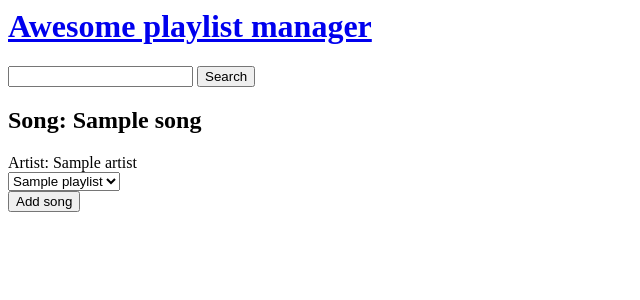
After one commit to Markinhos/playlist, a Flask app: template app/templates/songs/get.html in a window 1280 px wide. The commit adds this page. Shown: the top 300 px of the page, without its empty margins (0-640 px from the left). Run offline with Flask 2, Linux system fonts and the light colour scheme; the template is opened without the code that fills it: most values are stand-ins (such as "Sample title", 1, 10 or a date in 2020); parts of the project's set-up code (start-up, migrations or seed data) failed here and were passed over.

Commit message:
add tracks

```diff
--- a/app/app.py
+++ b/app/app.py
@@ -1,7 +1,6 @@
 from flask import Flask, send_from_directory, jsonify
 from flask import render_template, request, redirect, url_for
 
-from controllers import users as user_controller
 from controllers import playlists as playlist_controller
 from controllers import search as search_controller
 
@@ -33,7 +32,9 @@ def playlist(id):
         playlist_controller.insert(name)
         return redirect(url_for('playlists'))
     elif request.method == 'GET':
-        return render_template('playlists/get.html', playlist=playlist_controller.find_one(id))
+        playlist = playlist_controller.find_one(id)
+        print "PLAYLIST {}".format(playlist)
+        return render_template('playlists/get.html', playlist=playlist)
 
 
 @app.route("/delete_playlist/<id>", methods=['POST'])
@@ -52,14 +53,39 @@ def edit_playlist(id):
         playlist_controller.edit(id, name)
         return redirect(url_for('playlist', id=id))
 
+@app.route("/add_song", methods=['POST'])
+def add_song():
+    playlist_id = request.form.get('playlist')
+    song_name = request.form.get('song_name')
+    song_id = request.form.get('song_id')
+    playlist_controller.add_song(playlist_id, {
+        'song_id': song_id,
+        'song_name': song_name
+    })
+    return redirect(url_for('playlist', id=playlist_id))
+
+
+@app.route("/delete_song/<playlist_id>", methods=['POST'])
+def delete_song(playlist_id):
+    song_id = request.form.get('song_id')
+    playlist_controller.delete_song(playlist_id, song_id)
+    return redirect(url_for('playlist', id=playlist_id))
+
 
 @app.route("/search")
 def search():
     query = request.args.get('q')
-    print "QUERY {}".format(query)
-    result = json_util.loads(search_controller.search(query))
-    return render_template('search.html', artists=result['artists']['items'])
+    # print "Result {}".format(search_controller.search(query))
+    result = search_controller.search(query)
+    return render_template('search.html', playlists=playlists, artists=result['artists']['items'], albums=result['albums']['items'], songs=result['tracks']['items'])
     # return jsonify(result)
+
+
+@app.route("/songs/<spotify_id>")
+def get_song(spotify_id):
+    song = search_controller.get(spotify_id)
+    playlists = playlist_controller.list()
+    return render_template('songs/get.html', song=song, playlists=playlists)
 
 
 @app.route("/api/v1/playlists/", methods=['GET', 'POST'])
--- a/app/controllers/search.py
+++ b/app/controllers/search.py
@@ -1,7 +1,20 @@
 import urllib
+import json
 
-SPOTIFY_API_ENDPOINT='https://api.spotify.com/v1/search/'
+SPOTIFY_API_ENDPOINT='https://api.spotify.com/v1/'
+SEARCH_ENDPOINT=SPOTIFY_API_ENDPOINT+'search/'
+TRACKS_ENDPOINT=SPOTIFY_API_ENDPOINT+'tracks/'
 
 def search(query):
-    r = urllib.urlopen("{}?{}".format(SPOTIFY_API_ENDPOINT, urllib.urlencode({'q': query, 'type': 'artist'})))
-    return r.read()
+    results = {}
+    tracks = urllib.urlopen("{}?{}".format(SEARCH_ENDPOINT, urllib.urlencode({'q': query, 'type': 'track'}))).read()
+    results.update(json.loads(tracks))
+    albums = urllib.urlopen("{}?{}".format(SEARCH_ENDPOINT, urllib.urlencode({'q': query, 'type': 'album'}))).read()
+    results.update(json.loads(albums))
+    artists = urllib.urlopen("{}?{}".format(SEARCH_ENDPOINT, urllib.urlencode({'q': query, 'type': 'artist'}))).read()
+    results.update(json.loads(artists))
+    return results
+
+def get(spotify_id):
+    song = urllib.urlopen("{}{}".format(TRACKS_ENDPOINT,spotify_id)).read()
+    return json.loads(song)
--- a/app/templates/layout.html
+++ b/app/templates/layout.html
@@ -1,7 +1,7 @@
 <head>
 </head>
 <body>
-    <h1>Awesome playlist manager</h1>
+    <h1><a href="/">Awesome playlist manager</a></h1>
     <form action="/search" method="GET">
         <input name="q" type="text">
         <button type="submit">Search</button>
--- /dev/null
+++ b/app/templates/songs/get.html
@@ -0,0 +1,19 @@
+{% extends "layout.html" %}
+{% block body %}
+<h2>Song: {{ song.name }}</h2>
+
+<div>
+    <span>Artist: </span>
+    <span>{{ song.artists|map(attribute='name')|join(', ') }}</span>
+</div>
+<select name="playlist" form="playlists">
+    {% for playlist in playlists %}
+        <option value="{{ playlist.id }}">{{ playlist.name }}</option>
+    {% endfor %}
+</select>
+<form action="/add_song" id="playlists" method="POST">
+    <input value="{{ song.id }}" name="song_id" type="hidden">
+    <input value="{{ song.name }}" name="song_name" type="hidden">
+    <button type="submit">Add song</button>
+<form>
+{% endblock %}
```
Also changed, not shown: app/controllers/playlists.py (+8 -1 lines), app/models/playlist.py (+26 -2 lines), app/templates/playlists/get.html (+7 -1 lines), app/templates/search.html (+23 -1 lines).
